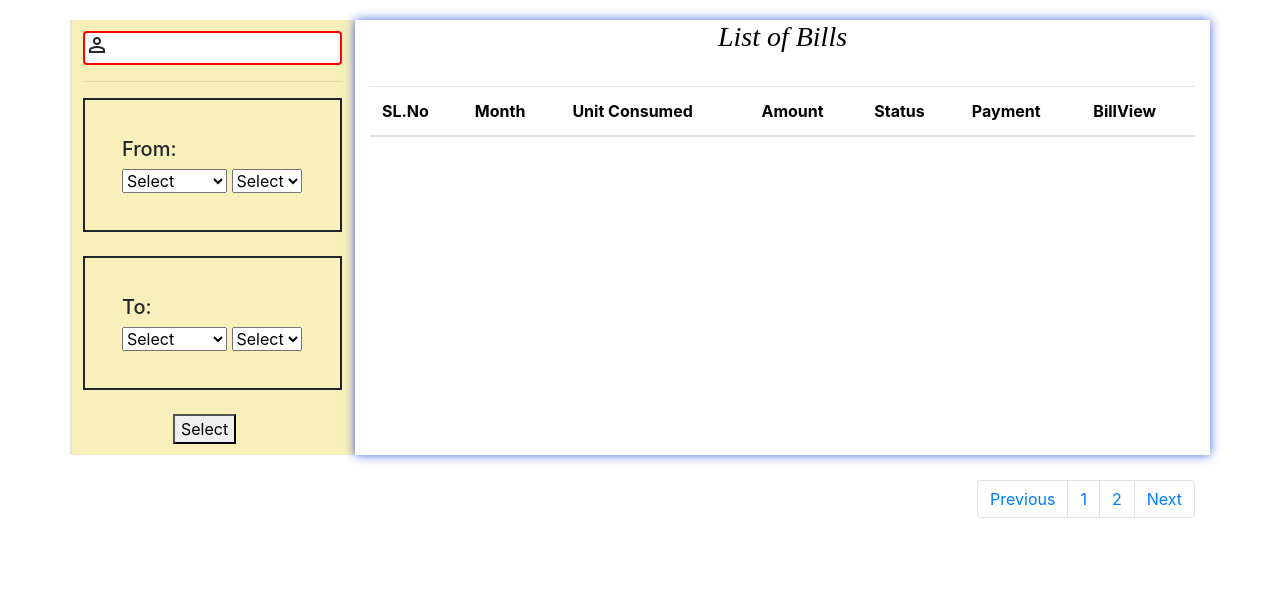
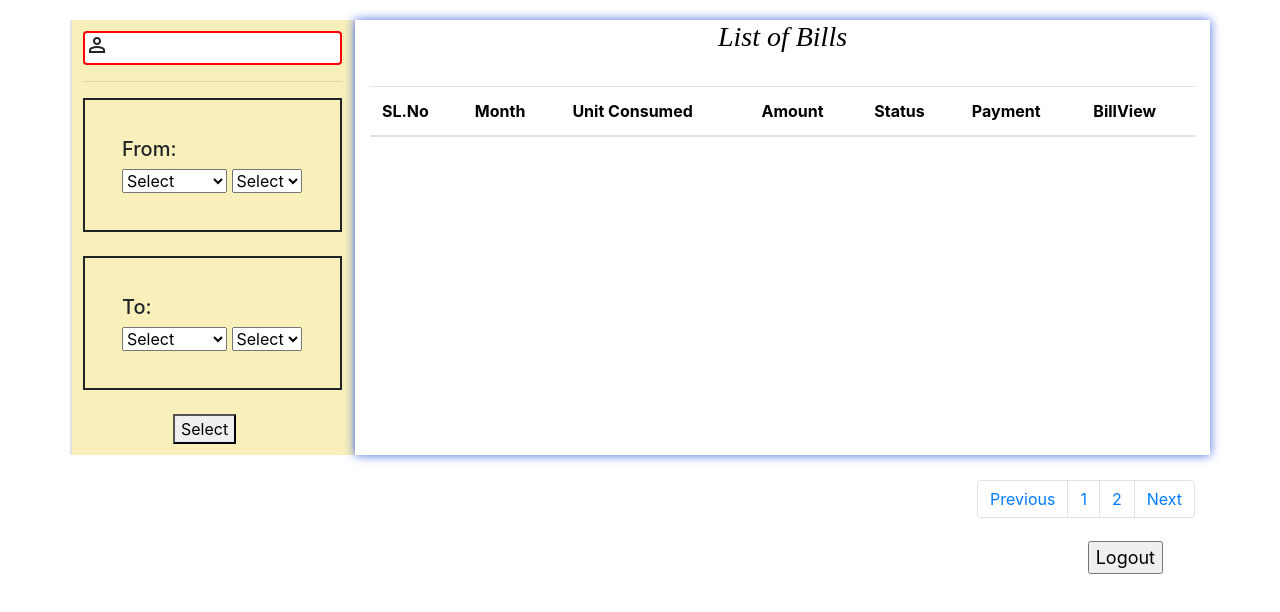
Before and after one commit to PavanReddyYK/ElectricityBillGenerator, a website: page views/consumerDashboard.html in a window 1280 px wide. Drawn offline with nearby package versions, Linux system fonts and the light colour scheme; no server answers.

Commit message:
adding logout functionality for consumerDashboard

```diff
--- a/public/css/consumerdashboard.css
+++ b/public/css/consumerdashboard.css
@@ -53,3 +53,10 @@ h3{
     position: relative;
     top: 25px;
 }
+#logout{
+    float: right ;
+    font-size: large;
+    margin: 4vh;
+    /* color: white; */
+
+}
--- a/public/js/consumerDashboard.js
+++ b/public/js/consumerDashboard.js
@@ -162,3 +162,19 @@ function payment(billId) {
     }
   );
 }
+function logoutConsumer(){
+  const sid = sessionStorage.getItem('sid')
+  console.log(sid)
+
+  $.post('/logout',{
+    session : sid
+  },
+  (data)=>{
+    if(data=='OK'){
+      // alert(`Logged out successfully`)
+      window.location='http://localhost:4000/'
+      sessionStorage.removeItem('sid')
+    }
+  }
+  )
+}
--- a/views/consumerDashboard.html
+++ b/views/consumerDashboard.html
@@ -128,6 +128,9 @@
             <a class="page-link" id="nextPage" href="#">Next</a>
           </li>
         </ul>
+        <div id="logout">
+            <input type="button" value="Logout" onclick="logoutConsumer()">
+        </div>
       </nav>
     </div>
     <script src="https://code.jquery.com/jquery-3.6.0.min.js"></script>
```
